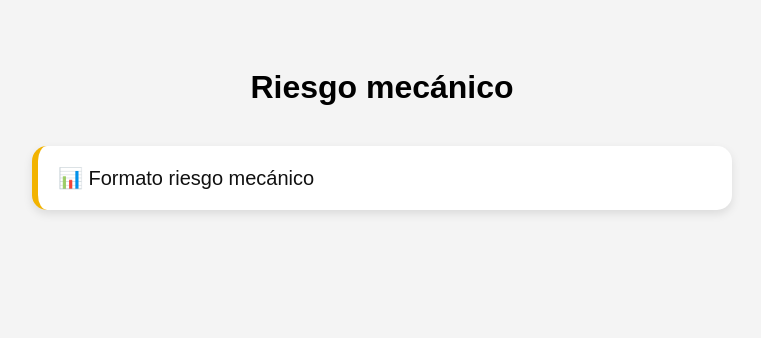
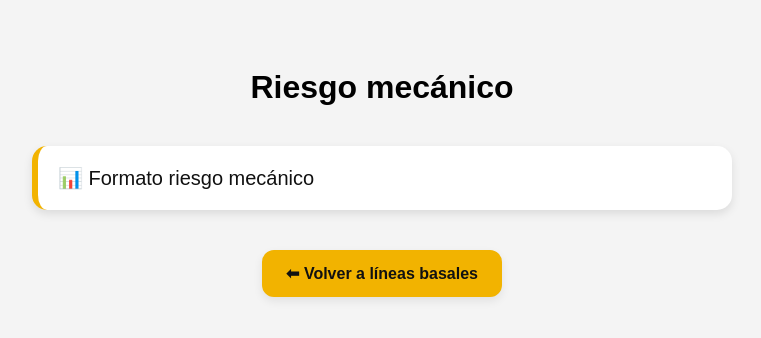
Before and after one commit to NELSON9425/Inspectra, a plain HTML site: page riesgo_mecanico.html in a window 1280 px wide. Shown: the whole page, without its empty margins (258-1019 px from the left). Drawn offline with Linux system fonts and the light colour scheme.

Commit message:
Add 'volver' button to riesgo_mecanico.html

```diff
--- a/riesgo_mecanico.html
+++ b/riesgo_mecanico.html
@@ -10,6 +10,28 @@ body{
     font-family:Arial;
     background:#f4f4f4;
     padding:40px;
+}
+
+.volver{
+display:block;
+width:fit-content;
+margin:40px auto 0 auto;
+background:#f2b300;
+color:#111;
+padding:12px 22px;
+border-radius:12px;
+text-decoration:none;
+font-weight:bold;
+border:2px solid #f2b300;
+box-shadow:0 4px 10px rgba(0,0,0,0.08);
+transition:0.3s;
+}
+
+.volver:hover{
+background:white;
+color:#111;
+border:2px solid #f2b300;
+transform:translateY(-2px);
 }
 
 h1{
@@ -59,5 +81,9 @@ target="_blank">
 
 </div>
 
+<a class="volver" href="lineas_basales.html">
+⬅ Volver a líneas basales
+</a>
+
 </body>
 </html>
```
